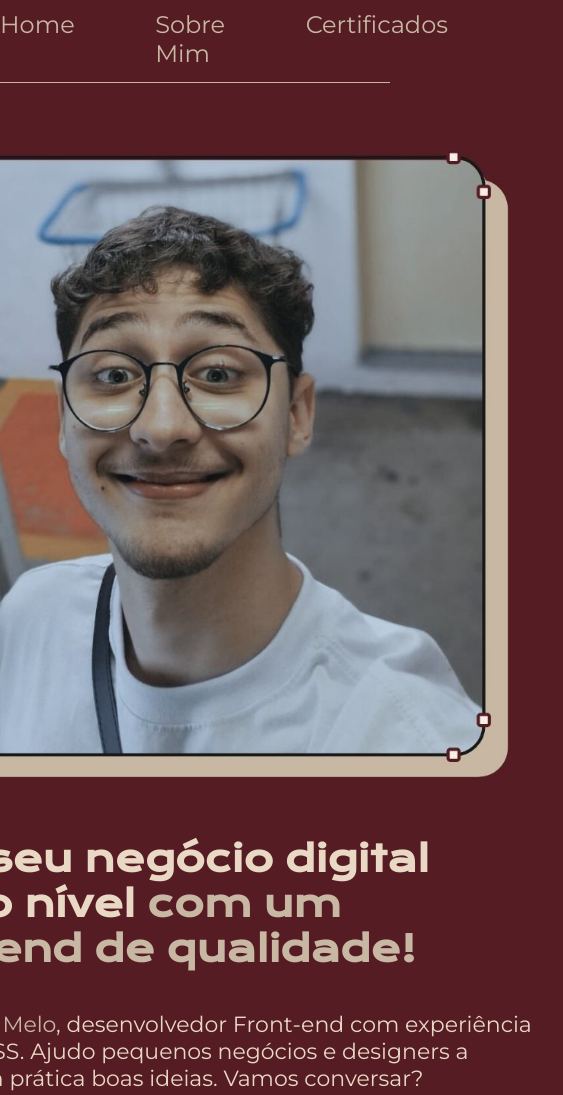
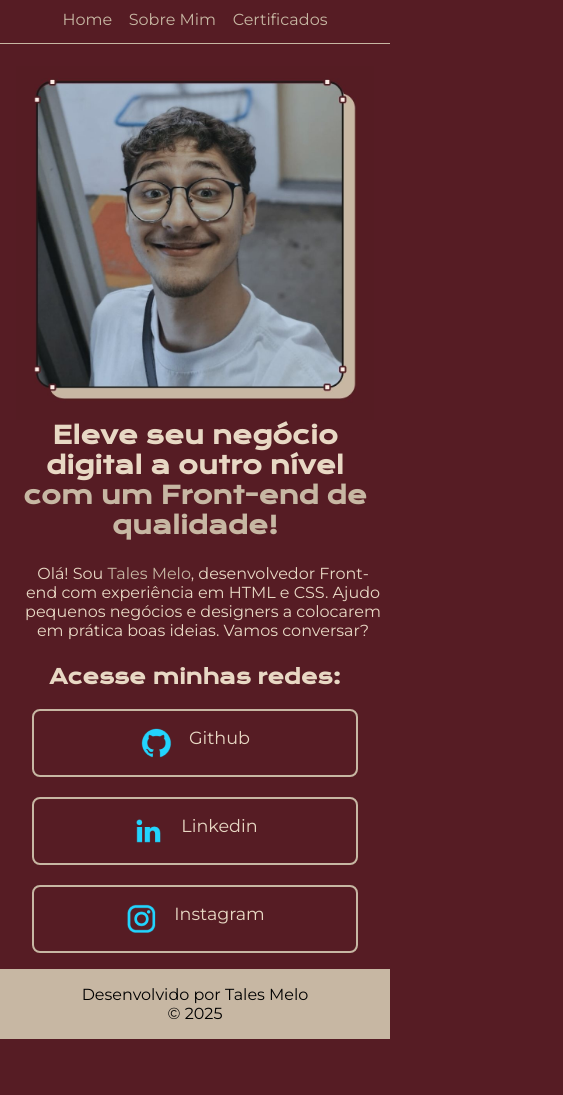
Before and after one commit to TalesMelo7/portfolio, a plain HTML site: page index.html in a window 390 px wide. Shown: the top 1095 px of the page, 563 px wide, since content can reach past the window. After the commit the page ends 1039 px from the top, so only its background shows below. Drawn offline with nearby package versions, Linux system fonts and the light colour scheme.

Commit message:
Adição de responsividade para dispositivos 480px no index.html

```diff
--- a/styles/style.css
+++ b/styles/style.css
@@ -172,3 +172,69 @@ body {
         padding: 5%;
     }
 }
+
+@media (max-width: 480px) {
+    .body {
+        overflow-x: hidden;
+    }
+
+    .cabecalho__menu {
+        align-items: center;
+        gap: 0.5rem;
+    }
+
+    .cabecalho__menu__link {
+        margin: 0;
+        font-size: 1rem;
+    }
+
+    .apresentacao {
+        flex-direction: column-reverse;
+        padding: 1rem;
+        align-items: center;
+        text-align: center;
+    }
+
+    .apresentacao__conteudo {
+        width: 100%;
+        gap: 1.5rem;
+    }
+
+    .apresentacao__conteudo__titulo {
+        font-size: 1.5rem;
+        width: 100%;
+    }
+
+    .apresentacao__conteudo__texto {
+        font-size: 1rem;
+        width: 100%;
+        padding: 0 0.5rem;
+    }
+
+    .apresentacao__links {
+        width: 100%;
+        gap: 1.25rem;
+    }
+
+    .apresentacao__links__subtitulo {
+        font-size: 1.25rem;
+    }
+
+    .apresentacao__links__link {
+        width: 90%;
+        font-size: 1.1rem;
+        padding: 1rem 0;
+        flex-wrap: wrap;
+        gap: 1rem;
+    }
+
+    .foto-tales {
+        width: 100%;
+        padding: 0;
+    }
+
+    .rodape {
+        font-size: 1rem;
+        padding: 1rem 0.5rem;
+    }
+}
--- a/styles/style2.css
+++ b/styles/style2.css
@@ -183,9 +183,8 @@ body {
     }
 
     .cabecalho__menu {
-        padding: 5%;
         align-items: center;
-        gap: 2.5rem;
+        gap: 0.5rem;
     }
 
     .cabecalho__menu__link {
```
